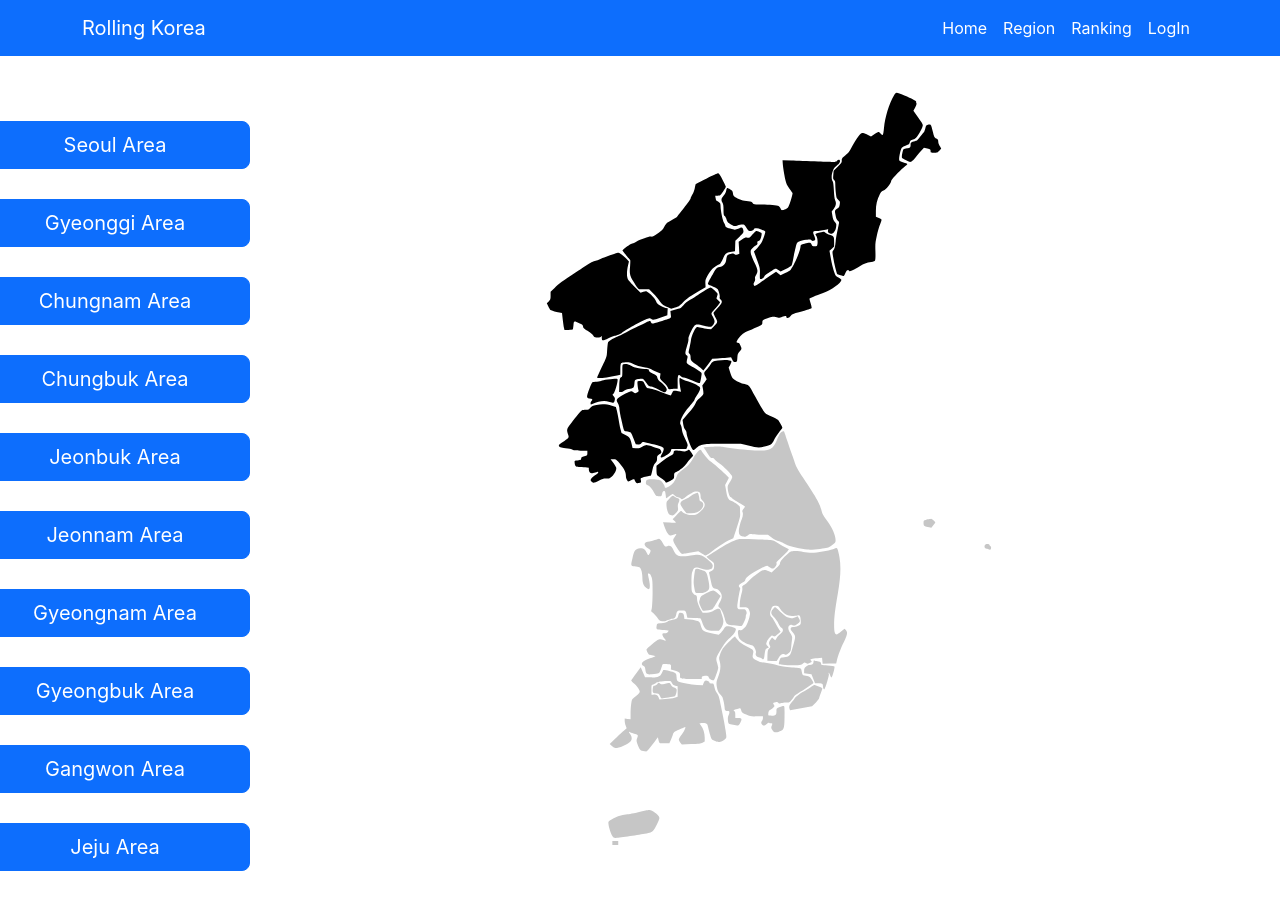
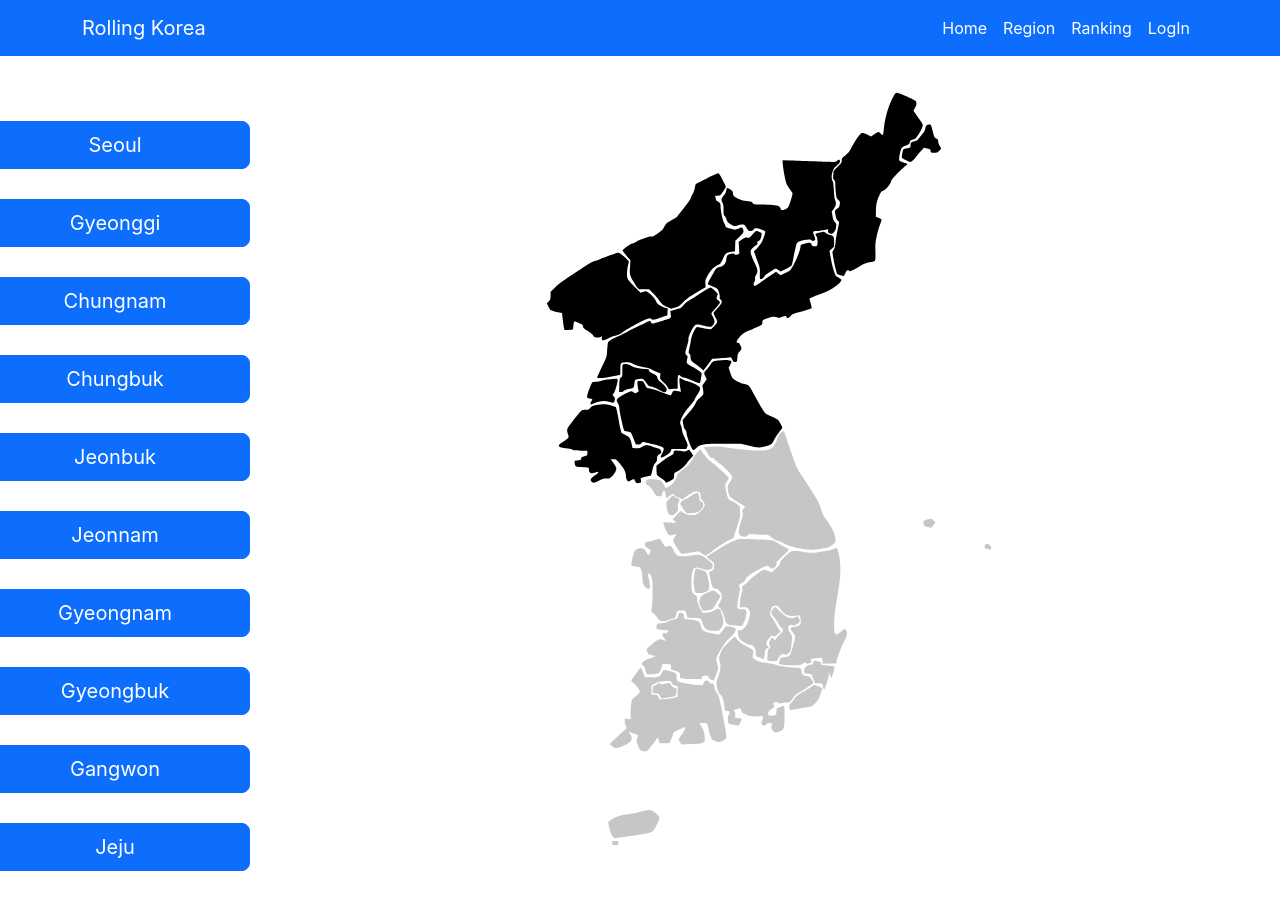
Before and after one commit to jisun05/rollingKorea_Front, a React (Create React App) app: page / in a window 1280 px wide. Shown: the top 910 px of the page. Built offline with nearby package versions, Linux system fonts and the light colour scheme; no server answers.

Commit message:
update placeApi

```diff
--- a/src/features/home/HomePage.jsx
+++ b/src/features/home/HomePage.jsx
@@ -5,9 +5,9 @@ import { Button } from 'react-bootstrap';
 import SvgExpressKorea from '../../components/ExpressKorea';
 
 const REGIONS = [
-  'Seoul Area','Gyeonggi Area','Chungnam Area','Chungbuk Area',
-  'Jeonbuk Area','Jeonnam Area','Gyeongnam Area','Gyeongbuk Area',
-  'Gangwon Area','Jeju Area'
+  'Seoul','Gyeonggi','Chungnam','Chungbuk',
+  'Jeonbuk','Jeonnam','Gyeongnam','Gyeongbuk',
+  'Gangwon','Jeju'
 ];
 
 export default function HomePage() {
--- /dev/null
+++ b/src/features/region/PlaceApi.jsx
@@ -0,0 +1,5 @@
+export const fetchPlacesByRegion = async (region) => {
+    const res = await fetch(`http://localhost:8080/api/places?region=${region}`);
+    if (!res.ok) throw new Error('유적지 데이터를 가져오는데 실패했습니다.');
+    return res.json();
+  };
--- a/src/features/region/PlaceTabs.jsx
+++ /dev/null
@@ -1,29 +0,0 @@
-// src/features/region/PlaceTabs.jsx
-import React, { useMemo } from 'react';
-import { Tab, Tabs } from 'react-bootstrap';
-import PlaceItem from './PlaceItem';
-
-export default function PlaceTabs({ places, onPlaceClick }) {
-  const grouped = useMemo(() => {
-    return ['DAY1','DAY2','DAY3'].reduce((acc, day) => {
-      acc[day] = places.filter(p => p.whichDay === day);
-      return acc;
-    }, {});
-  }, [places]);
-
-  return (
-    <Tabs defaultActiveKey="DAY1" className="mb-3">
-      {Object.entries(grouped).map(([day, list]) => (
-        <Tab eventKey={day} title={day} key={day}>
-          {list.length > 0 ? (
-            list.map(p => (
-              <PlaceItem key={p.id} place={p} onClick={onPlaceClick} />
-            ))
-          ) : (
-            <p>{day} 정보가 없습니다.</p>
-          )}
-        </Tab>
-      ))}
-    </Tabs>
-  );
-}
--- a/src/features/region/RegionDetailPage.jsx
+++ b/src/features/region/RegionDetailPage.jsx
@@ -1,9 +1,7 @@
-// src/features/region/RegionDetailPage.jsx
 import React, { useEffect, useState } from 'react';
 import { useParams, useNavigate } from 'react-router-dom';
 import apiClient from '../../utils/Log';
 import RegionSelector from './RegionSelector';
-import PlaceTabs from './PlaceTabs';
 import Maps from '../../modules/Maps';
 
 export default function RegionDetailPage() {
@@ -16,10 +14,11 @@ export default function RegionDetailPage() {
   const [mapName, setMapName] = useState('');
 
   useEffect(() => {
+    console.log("현재 region 값:", region);
     setSelectedRegion(region);
     apiClient
-      .get(`/api/place?region=${encodeURIComponent(region)}`)
-      .then(res => setPlaces(res.data))
+      .get(`/api/places?region=${encodeURIComponent(region)}`)
+      .then(res => setPlaces(res.data.content))  // 페이지네이션 구조일 때 .content 접근
       .catch(console.error);
   }, [region]);
 
@@ -42,10 +41,19 @@ export default function RegionDetailPage() {
           value={selectedRegion}
           onChange={handleRegionChange}
         />
-        <PlaceTabs
-          places={places}
-          onPlaceClick={handlePlaceClick}
-        />
+
+        <ul style={{ listStyle: 'none', padding: 0 }}>
+          {places.length === 0 ? (
+            <li>해당 지역의 문화유산 정보가 없습니다.</li>
+          ) : (
+            places.map(place => (
+              <li key={place.id} style={{ cursor: 'pointer', marginBottom: '8px' }}
+                  onClick={() => handlePlaceClick(place.latitude, place.longitude, place.name)}>
+                📍 {place.name}
+              </li>
+            ))
+          )}
+        </ul>
       </div>
 
       {/* 오른쪽 지도 */}
--- a/src/features/region/RegionSelector.jsx
+++ b/src/features/region/RegionSelector.jsx
@@ -2,10 +2,18 @@
 import React from 'react';
 import { Form } from 'react-bootstrap';
 
+// DB의 region 컬럼과 정확히 매칭되는 값으로만 옵션 구성
 const options = [
-  'Seoul Area','Gyeonggi Area','Chungnam Area','Chungbuk Area',
-  'Jeonbuk Area','Jeonnam Area','Gyeongnam Area','Gyeongbuk Area',
-  'Gangwon Area','Jeju Area'
+  { label: 'Seoul', value: 'Seoul' },
+  { label: 'Gyeonggi', value: 'Gyeonggi' },
+  { label: 'Chungnam', value: 'Chungnam' },
+  { label: 'Chungbuk', value: 'Chungbuk' },
+  { label: 'Jeonbuk', value: 'Jeonbuk' },
+  { label: 'Jeonnam', value: 'Jeonnam' },
+  { label: 'Gyeongnam', value: 'Gyeongnam' },
+  { label: 'Gyeongbuk', value: 'Gyeongbuk' },
+  { label: 'Gangwon', value: 'Gangwon' },
+  { label: 'Jeju', value: 'Jeju' },
 ];
 
 export default function RegionSelector({ value, onChange }) {
@@ -17,7 +25,9 @@ export default function RegionSelector({ value, onChange }) {
       className="mb-3"
     >
       {options.map(opt => (
-        <option key={opt} value={opt}>{opt}</option>
+        <option key={opt.value} value={opt.value}>
+          {opt.label}
+        </option>
       ))}
     </Form.Select>
   );
```
Also changed, not shown: src/features/region/UsePlacesByRegion.jsx (added, +25 -0 lines).
